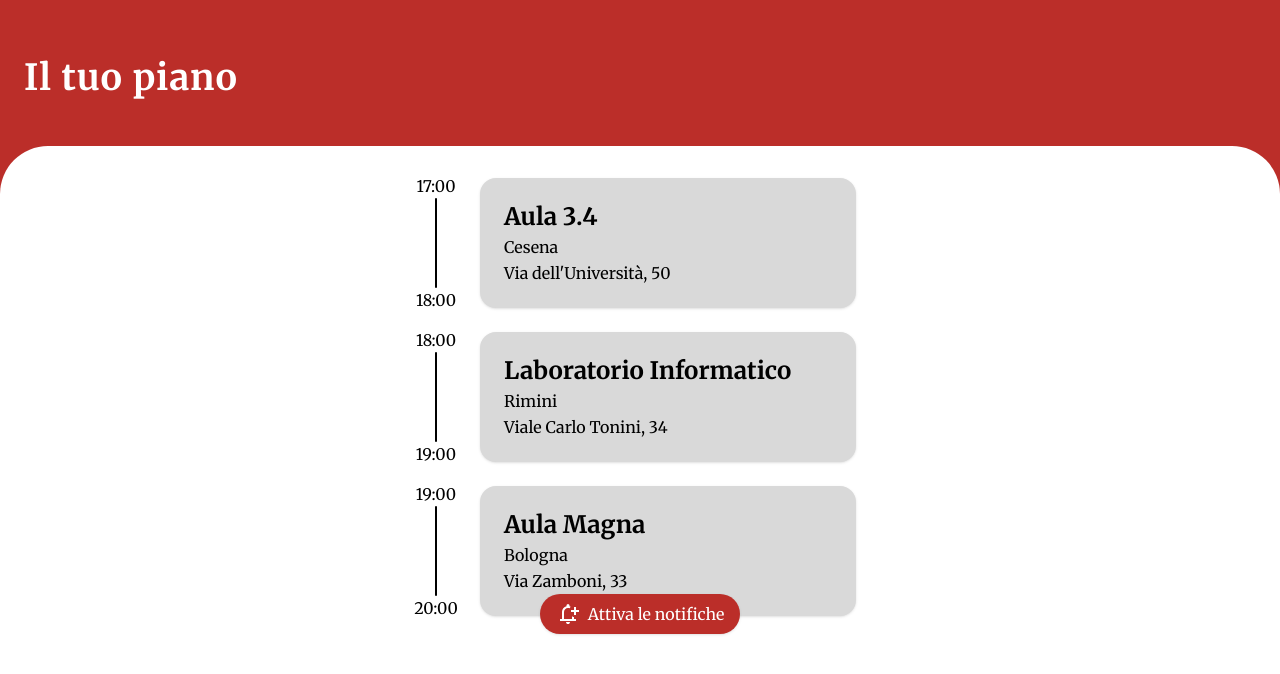
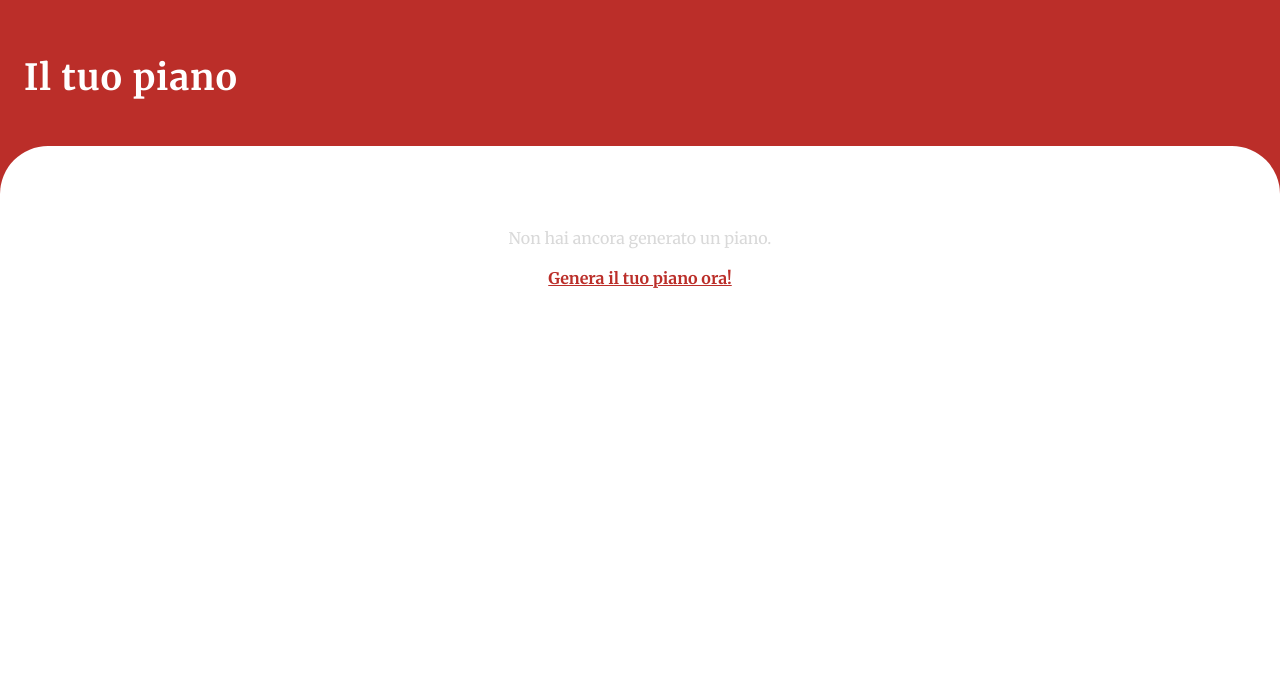
Before and after one commit to fairlycodeparents/AlmaSpot, a Vue app in the folder client/: page /plan in a window 1280 px wide. Shown: the part 134-808 px from the top of the page. Built offline with nearby package versions, Linux system fonts and the light colour scheme.

Commit message:
feat(plan): update plan structure and visualization in PlanView

```diff
--- a/client/src/views/AssistantView.vue
+++ b/client/src/views/AssistantView.vue
@@ -1,6 +1,6 @@
 <script setup lang="ts">
 import { ref, nextTick, onMounted } from "vue";
-import { useRouter, useRoute } from "vue-router"; // Aggiungi useRoute
+import { useRouter, useRoute } from "vue-router";
 import ChatMessageComponent from "../components/ChatMessage.vue";
 import ChatInput from "../components/ChatInput.vue";
 import { assistantService } from "../services/assistant.service";
@@ -34,12 +34,12 @@ const handleSendMessage = async (text: string) => {
 
   try {
     const userMessages = messages.value
-        .filter((m) => m.isMine)
-        .map((m) => m.text);
+      .filter((m) => m.isMine)
+      .map((m) => m.text);
 
     const modelMessages = messages.value
-        .filter((m) => !m.isMine)
-        .map((m) => m.text);
+      .filter((m) => !m.isMine)
+      .map((m) => m.text);
 
     const data = await assistantService.search(userMessages, modelMessages);
     const botResponse: Message = {
@@ -53,12 +53,12 @@ const handleSendMessage = async (text: string) => {
         action: async () => {
           try {
             await unsubscribeFromPush();
-            // store.setPlan({
-            //   slots: data.plan.slots,
-            // });
+            store.setPlan({
+              slots: data.plan,
+            });
             await router.push({ name: "plan" });
           } catch (e) {
-            console.error("Errore durante il cambio piano:", e);
+            console.error("Error while changing plan:", e);
             await router.push({ name: "plan" });
           }
         },
--- a/client/src/views/PlanView.vue
+++ b/client/src/views/PlanView.vue
@@ -1,22 +1,38 @@
 <script setup lang="ts">
-import { ref, onMounted } from "vue";
+import { ref, onMounted, computed } from "vue";
 import { useRoute } from "vue-router";
 import AlertCard from "@/components/AlertCard.vue";
 import ScheduleCard from "@/components/ScheduleCard.vue";
 import Button from "@/components/Button.vue";
-import {usePushNotifications} from "@/composables/usePushNotifications.ts";
+import { usePushNotifications } from "@/composables/usePushNotifications.ts";
+import { usePlanStore } from "@/stores/plan.store.ts";
 
 const route = useRoute();
+const planStore = usePlanStore();
+
 const showAlert = ref(false);
 const alertData = ref({ intro: "", message: "", timeSlot: "" });
 
 const {
   subscribeToPush,
+  unsubscribeFromPush,
   isSubscribed,
   isLoading,
   error,
-  isSupported
+  isSupported,
 } = usePushNotifications();
+
+const slots = computed(() => planStore.slots);
+const hasPlan = computed(() => planStore.hasPlan);
+
+function formatTime(isoString: string): string {
+  if (!isoString) return "--:--";
+  const date = new Date(isoString);
+  return date.toLocaleTimeString("it-IT", {
+    hour: "2-digit",
+    minute: "2-digit",
+  });
+}
 
 onMounted(() => {
   if (route.query.alert === "true") {
@@ -29,26 +45,29 @@ onMounted(() => {
   }
 });
 
-function handleEnableNotifications() {
-  if (isLoading.value || isSubscribed.value) return;
+async function handleNotificationToggle() {
+  if (isLoading.value) return;
 
-  const fakePlan = {
-    slots: [
-      {
-        roomId: "AulaMagna",
-        startTime: new Date().toISOString(),
-        endTime: new Date(Date.now() + 3600000).toISOString(),
-      },
-    ],
-  };
-  subscribeToPush(fakePlan)
+  if (isSubscribed.value) {
+    if (confirm("Vuoi disattivare le notifiche per questo dispositivo?")) {
+      await unsubscribeFromPush();
+    }
+  } else {
+    if (planStore.currentPlan && planStore.slots.length > 0) {
+      await subscribeToPush(planStore.currentPlan);
+    } else {
+      console.warn("No plan available for notifications.");
+      alert("Nessun piano disponibile per le notifiche.");
+    }
+  }
 }
 </script>
 
 <template>
   <div class="min-h-screen bg-brand flex flex-col">
-
-    <header class="h-[35vh] min-h-62.5 px-6 pb-12 shrink-0 flex flex-col justify-end">
+    <header
+      class="h-[35vh] min-h-62.5 px-6 pb-12 shrink-0 flex flex-col justify-end"
+    >
       <h1 class="text-brand-text font-bold tracking-wide text-4xl">
         Il tuo piano
       </h1>
@@ -56,8 +75,10 @@ function handleEnableNotifications() {
 
     <main class="flex-1 bg-white rounded-t-[3rem] relative">
       <div class="w-full max-w-lg mx-auto flex flex-col px-6 py-8 pb-32">
-
-        <div v-if="error" class="mb-4 p-3 bg-base-background text-brand rounded-lg text-sm text-center">
+        <div
+          v-if="error"
+          class="mb-4 p-3 bg-base-background text-brand rounded-lg text-sm text-center"
+        >
           Si è verificato un errore: {{ error }}
         </div>
 
@@ -70,52 +91,73 @@ function handleEnableNotifications() {
         </div>
 
         <div class="flex flex-col gap-6 w-full text-base-text">
+          <template v-if="hasPlan">
             <ScheduleCard
-              start-time="17:00"
-              end-time="18:00"
-              room-name="Aula 3.4"
-              campus-name="Cesena"
-              address="Via dell'Università, 50"
+              v-for="(slot, index) in slots"
+              :key="index"
+              :start-time="formatTime(slot.from)"
+              :end-time="formatTime(slot.to)"
+              :room-name="slot.name"
+              :campus-name="slot.campus"
+              :address="slot.address"
             />
-          <ScheduleCard
-              start-time="18:00"
-              end-time="19:00"
-              room-name="Laboratorio Informatico"
-              campus-name="Rimini"
-              address="Viale Carlo Tonini, 34"
-          />
-          <ScheduleCard
-              start-time="19:00"
-              end-time="20:00"
-              room-name="Aula Magna"
-              campus-name="Bologna"
-              address="Via Zamboni, 33"
-          />
+          </template>
+
+          <div
+            v-else
+            class="text-center py-12 text-base-grey flex flex-col items-center gap-4"
+          >
+            <p>Non hai ancora generato un piano.</p>
+            <RouterLink
+              to="/"
+              class="text-brand font-bold underline hover:text-brand-dark"
+            >
+              Genera il tuo piano ora!
+            </RouterLink>
+          </div>
         </div>
       </div>
 
-      <template v-if="isSupported">
-        <div class="fixed left-0 right-0 bottom-8 flex justify-center z-50 pointer-events-none">
+      <template v-if="isSupported && hasPlan">
+        <div
+          class="fixed left-0 right-0 bottom-8 flex justify-center z-50 pointer-events-none"
+        >
           <div class="pointer-events-auto">
             <Button
-                :label="isSubscribed ? 'Notifiche Attive' : (isLoading ? 'Attivazione...' : 'Attiva le notifiche')"
+              :label="
+                isSubscribed
+                  ? 'Notifiche Attive'
+                  : isLoading
+                    ? 'Attivazione...'
+                    : 'Attiva le notifiche'
+              "
               :icon="{
-                      src: isSubscribed ? '/icons/notifications.svg' : '/icons/notification_add.svg',
-                      alt: 'Icona notifica'
+                src: isSubscribed
+                  ? '/icons/notifications.svg'
+                  : '/icons/notification_add.svg',
+                alt: 'Icona notifica',
               }"
-                :action="handleEnableNotifications"
+              :action="handleNotificationToggle"
               :is-full-width="false"
               :isIconRight="false"
-                :class="{ 'opacity-75 cursor-not-allowed': isLoading || isSubscribed }"
+              :class="{
+                'opacity-75 cursor-not-allowed': isLoading || isSubscribed,
+              }"
             />
           </div>
         </div>
       </template>
 
-      <div v-else class="bg-base-grey text-brand-text px-6 py-3 rounded-full font-medium">
+      <div
+        v-else-if="!isSupported && hasPlan"
+        class="fixed bottom-8 left-0 right-0 flex justify-center pointer-events-none"
+      >
+        <div
+          class="bg-gray-100 text-gray-500 px-6 py-3 rounded-full font-medium shadow-md"
+        >
           Notifiche non supportate
         </div>
-
+      </div>
     </main>
   </div>
 </template>
```
Also changed, not shown: client/src/stores/plan.store.ts (+7 -3 lines). Lines whose indentation alone changed are shown as unchanged.
